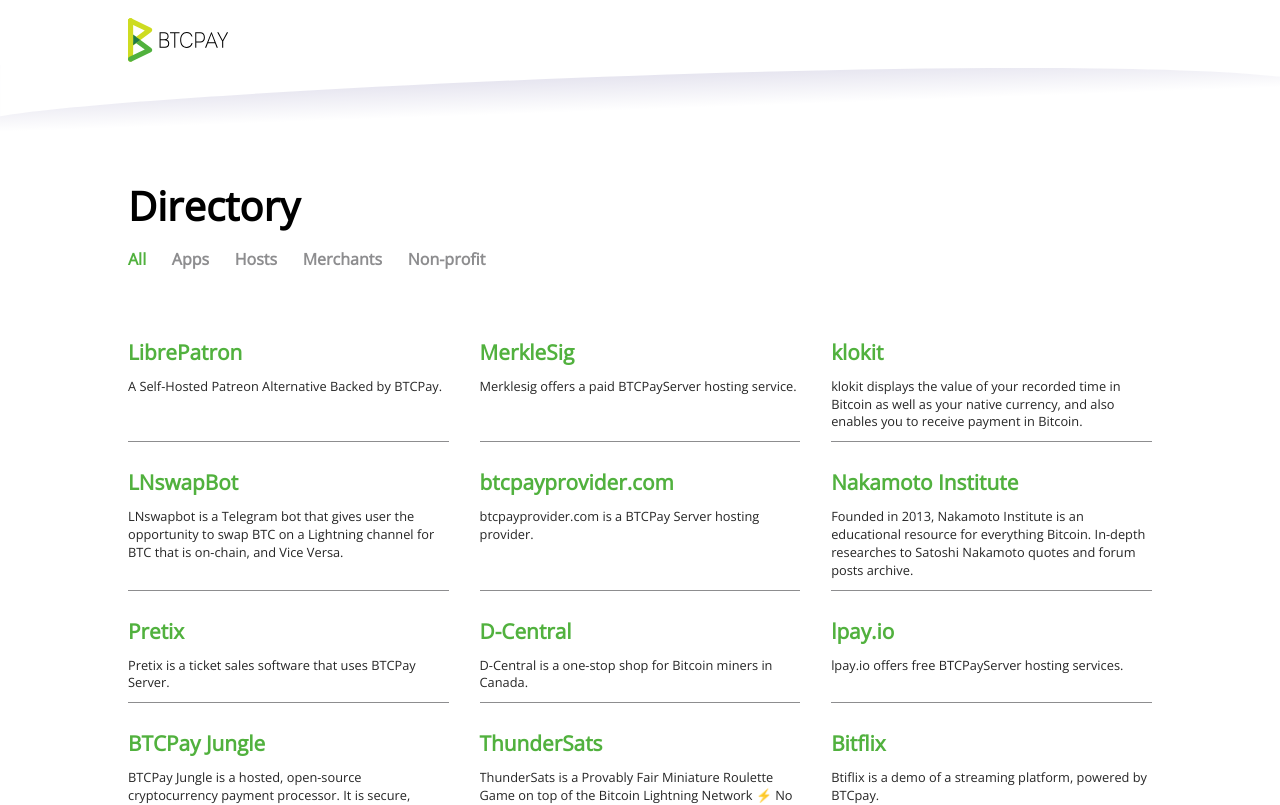
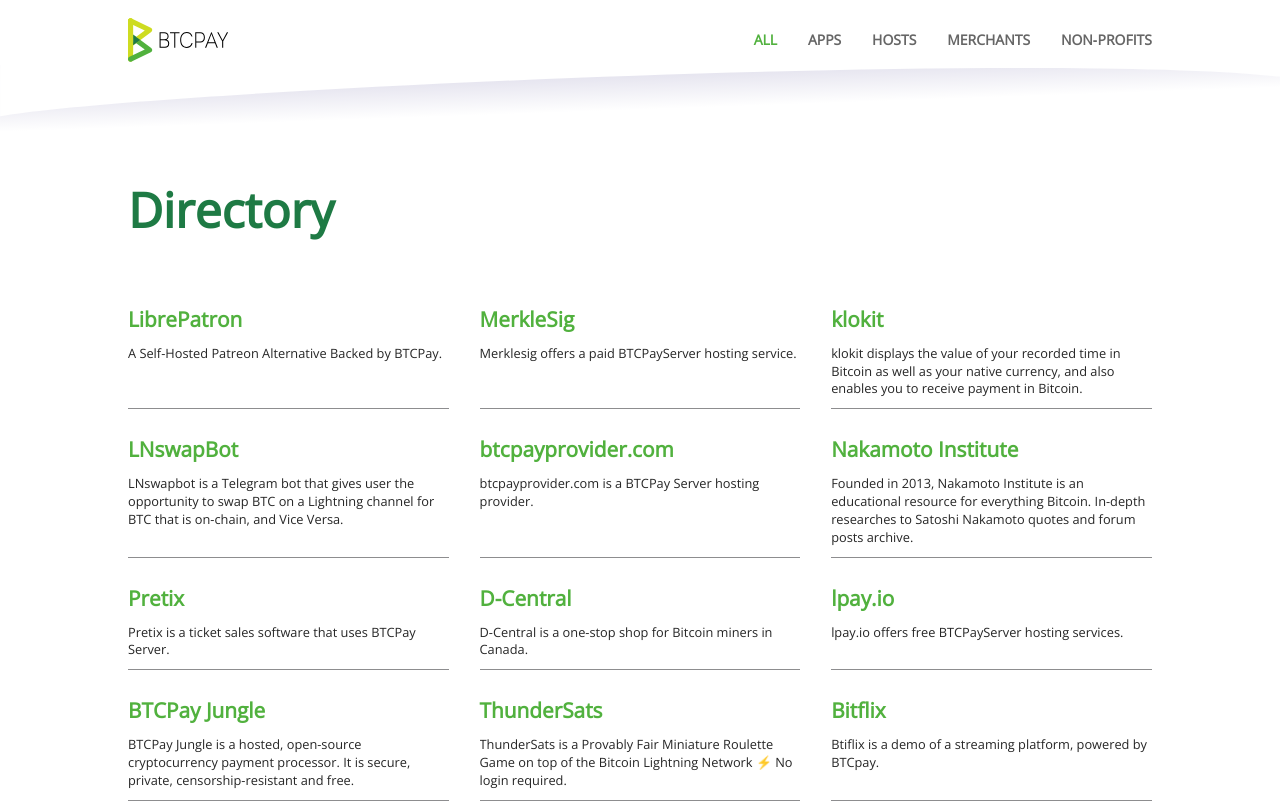
Before and after one commit to joerlop/btcpay-directory, a React (Create React App) app in the folder directory/: page / in a window 1280 px wide. Shown: the top 805 px of the page. Built offline with nearby package versions, Linux system fonts and the light colour scheme.

Commit message:
Filters added to navigation menu

```diff
--- a/directory/src/App.js
+++ b/directory/src/App.js
@@ -2,33 +2,93 @@
 import "./App.scss";
 import { NavLink, Route, useRouteMatch } from "react-router-dom";
 import Directory from "./components/Directory/Directory";
-import btcPayLogo from "./images/btcpay-logo.svg"
+import btcPayLogo from "./images/btcpay-logo.svg";
 
 function App() {
   const green = "#51B13E";
+  const black = "#262626";
+  const pickedColor = green;
+
 
   return (
     <div className="app">
       <header>
         <div className="navigation-menu">
           <img src={btcPayLogo} />
+          <div className="filters">
+            <NavLink
+              className="filter"
+              exact
+              activeStyle={{ color: pickedColor }}
+              to={"/"}
+            >
+              ALL
+            </NavLink>
+            <NavLink
+              className="filter"
+              exact
+              activeStyle={{ color: pickedColor }}
+              to={"/apps"}
+            >
+              APPS
+            </NavLink>
+            <NavLink
+              className="filter"
+              exact
+              activeStyle={{ color: pickedColor }}
+              to={"/hosts"}
+            >
+              HOSTS
+            </NavLink>
+            <NavLink
+              className="filter"
+              exact
+              activeStyle={{ color: pickedColor }}
+              to={"/merchants"}
+            >
+              MERCHANTS
+            </NavLink>
+            <NavLink
+              className="filter"
+              exact
+              activeStyle={{ color: pickedColor }}
+              to={"/non-profit"}
+            >
+              NON&#8209;PROFITS
+            </NavLink>
+          </div>
         </div>
-        <svg className="navigation-gradient" enable-background="new 0 0 100 7" height="7" viewBox="0 0 100 7" width="100"
-                xmlns="http://www.w3.org/2000/svg">
-                <linearGradient id="a" gradientUnits="userSpaceOnUse" x1="50.1831" x2="49.8171" y1="8.7402"
-                    y2="-1.7397">
-                    <stop offset="0" stop-color="#0c0068" stop-opacity="0"></stop>
-                    <stop stop-color="#0c0068" stop-opacity="0" offset=".5"></stop>
-                    <stop offset="1" stop-color="#0c0068" stop-opacity=".2"></stop>
-                </linearGradient>
-                <path d="m0 0h100v7h-100z" fill="url(#a)" />
-                <path d="m100 .916v-.916h-100v4c11.385-2 80.846-5.162 100-3.084z" fill="#fff" />
+        <svg
+          className="navigation-gradient"
+          enable-background="new 0 0 100 7"
+          height="7"
+          viewBox="0 0 100 7"
+          width="100"
+          xmlns="http://www.w3.org/2000/svg"
+        >
+          <linearGradient
+            id="a"
+            gradientUnits="userSpaceOnUse"
+            x1="50.1831"
+            x2="49.8171"
+            y1="8.7402"
+            y2="-1.7397"
+          >
+            <stop offset="0" stop-color="#0c0068" stop-opacity="0"></stop>
+            <stop stop-color="#0c0068" stop-opacity="0" offset=".5"></stop>
+            <stop offset="1" stop-color="#0c0068" stop-opacity=".2"></stop>
+          </linearGradient>
+          <path d="m0 0h100v7h-100z" fill="url(#a)" />
+          <path
+            d="m100 .916v-.916h-100v4c11.385-2 80.846-5.162 100-3.084z"
+            fill="#fff"
+          />
         </svg>
       </header>
 
       <div className="home-content">
         <h2>Directory</h2>
-        <div className="filters">
+        {/* <div className="filters">
           <NavLink
             className="filter"
             exact
@@ -69,7 +129,7 @@
           >
             Non-profit
           </NavLink>
-        </div>
+        </div> */}
         <Route exact path={"/"}>
           <Directory />
         </Route>
--- a/directory/src/App.scss
+++ b/directory/src/App.scss
@@ -1,7 +1,7 @@
 @import "constants.scss";
 
 .app {
-  font-family: 'Open Sans', sans-serif;
+  font-family: "Open Sans", sans-serif;
   font-size: 62.5%;
   box-sizing: border-box;
   height: 100vh;
@@ -14,14 +14,39 @@
 
     .navigation-menu {
       display: grid;
-      grid-template-columns: 10vw 100px 1fr auto 1vw;
+      grid-template-columns: 10vw 100px 0.5fr 1fr 10vw;
       padding: 15px 0 0 0;
-      grid-template-areas: ". logo . . .";
+      grid-template-areas: ". logo . filters .";
 
       img {
         grid-area: logo;
         height: 50px;
         width: 100px;
+      }
+
+      .filters {
+        grid-area: filters;
+        align-self: center;
+        width: 100%;
+
+        display: flex;
+        flex-wrap: nowrap;
+        justify-content: flex-end;
+
+        .filter {
+          width: auto;
+          font-size: 14px;
+          font-weight: bold;
+          color: $mediumGrey;
+          text-decoration: none;
+          margin-right: 0;
+          margin-left: 5%;
+          transition: all 0.2s ease-out;
+
+          &:hover {
+            color: $primaryGreen;
+          }
+        }
       }
     }
 
@@ -30,7 +55,6 @@
       height: calc(100vw * 0.07);
       margin-bottom: calc(100vw * -0.035);
     }
-
   } //header
 
   .home-content {
@@ -40,31 +64,32 @@
     padding-bottom: 75px;
 
     h2 {
-      margin-top: 75px;
-      font-size: 2.5rem;
+      color: $darkGreen;
+      margin: 75px 0;
+      font-size: 3rem;
       font-weight: bold;
     }
 
-    .filters {
-      margin-top: 25px;
-      margin-bottom: 75px;
+    // .filters {
+    //   margin-top: 25px;
+    //   margin-bottom: 75px;
 
-      .filter {
-        font-size: 1rem;
-        font-weight: bold;
-        text-decoration: none;
-        color: $grey;
-        margin-right: 2.5%;
+    //   .filter {
+    //     font-size: 1rem;
+    //     font-weight: bold;
+    //     text-decoration: none;
+    //     color: $grey;
+    //     margin-right: 2.5%;
 
-        &:hover {
-          color: $primaryGreen;
-        }
-      }
-    }
+    //     &:hover {
+    //       color: $primaryGreen;
+    //     }
+    //   }
+    // }
   } //home-content
 
   footer {
-    background: $tertiaryGreen;
+    background: $darkGreen;
     width: 100%;
 
     display: flex;
--- a/directory/src/components/Directory/Directory.scss
+++ b/directory/src/components/Directory/Directory.scss
@@ -26,7 +26,7 @@
                     font-weight: bold;
 
                     &:hover {
-                        color: $tertiaryGreen;
+                        color: $darkGreen;
                     }
                 }
 
--- a/directory/src/constants.scss
+++ b/directory/src/constants.scss
@@ -1,4 +1,5 @@
 $black: #262626;
 $primaryGreen: #51B13E;
 $grey : #8D8D8F;
-$tertiaryGreen: #1E7A44;
+$mediumGrey: #666;
+$darkGreen: #1E7A44;
```
